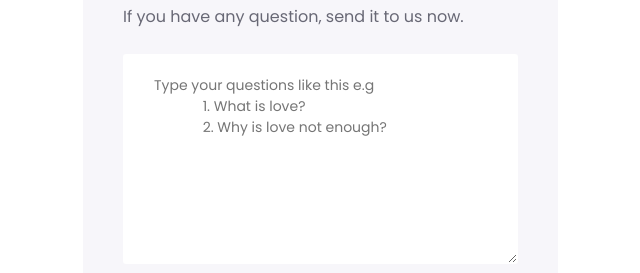
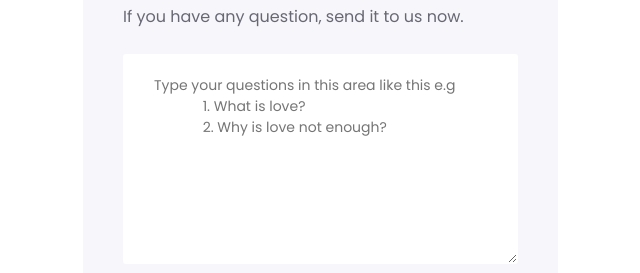
Before and after one commit to elokai-Codelabs/SGUC, a plain HTML site: page index.html in a window 1280 px wide. Shown: the part 685-958 px from the top of the page, 620-1260 px from the left. Drawn offline with nearby package versions, Linux system fonts and the light colour scheme.

Commit message:
second commit

```diff
--- a/index.html
+++ b/index.html
@@ -85,7 +85,7 @@
             id="message"
             cols="30"
             rows="8"
-            placeholder="Type your questions like this e.g
+            placeholder="Type your questions in this area like this e.g
              1. What is love?
              2. Why is love not enough? "
           ></textarea>
```
